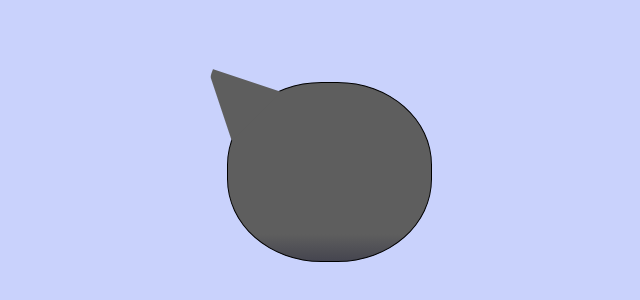
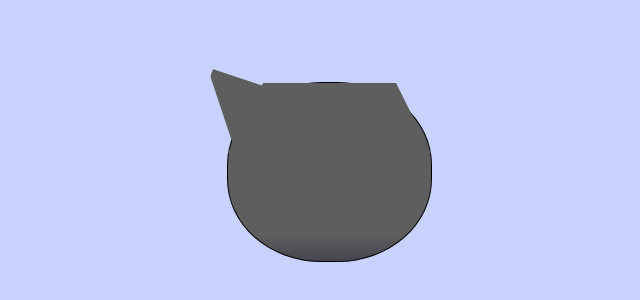
Before and after one commit to grocha78/catpainting, a plain HTML site: page html/index.html in a window 1280 px wide. Shown: the part 228-528 px from the top of the page, 311-951 px from the left. Drawn offline with Linux system fonts and the light colour scheme.

Commit message:
creating cat right ear css

```diff
--- a/CSS/styles.css
+++ b/CSS/styles.css
@@ -31,3 +31,9 @@ body {
     border-right: 35px solid transparent;
     border-bottom: 70px solid #5e5e5e;
 }
+
+.cat-right-ear {
+    border-left: 35px solid transparent;
+    border-right: 35px solid transparent;
+    border-bottom: 70px solid #5e5e5e;
+}
```
